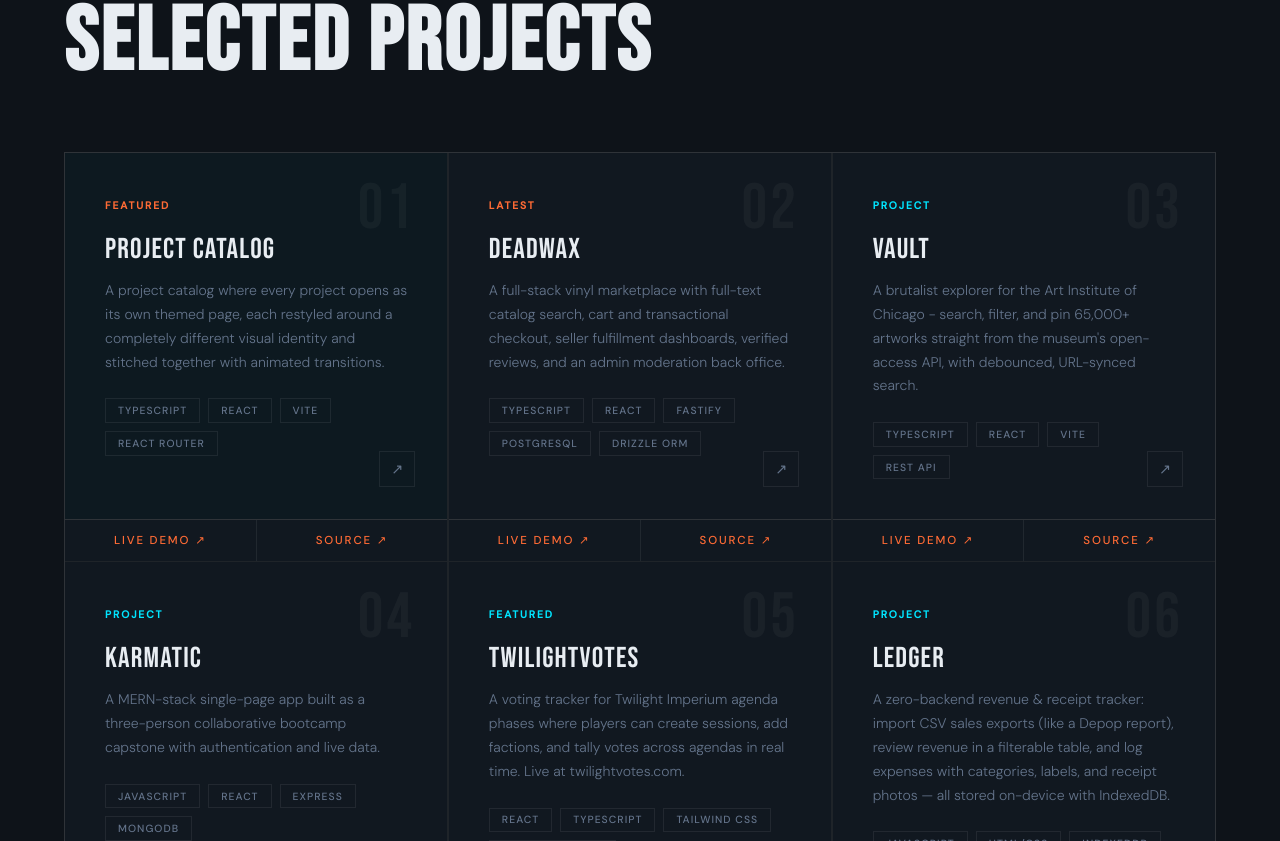
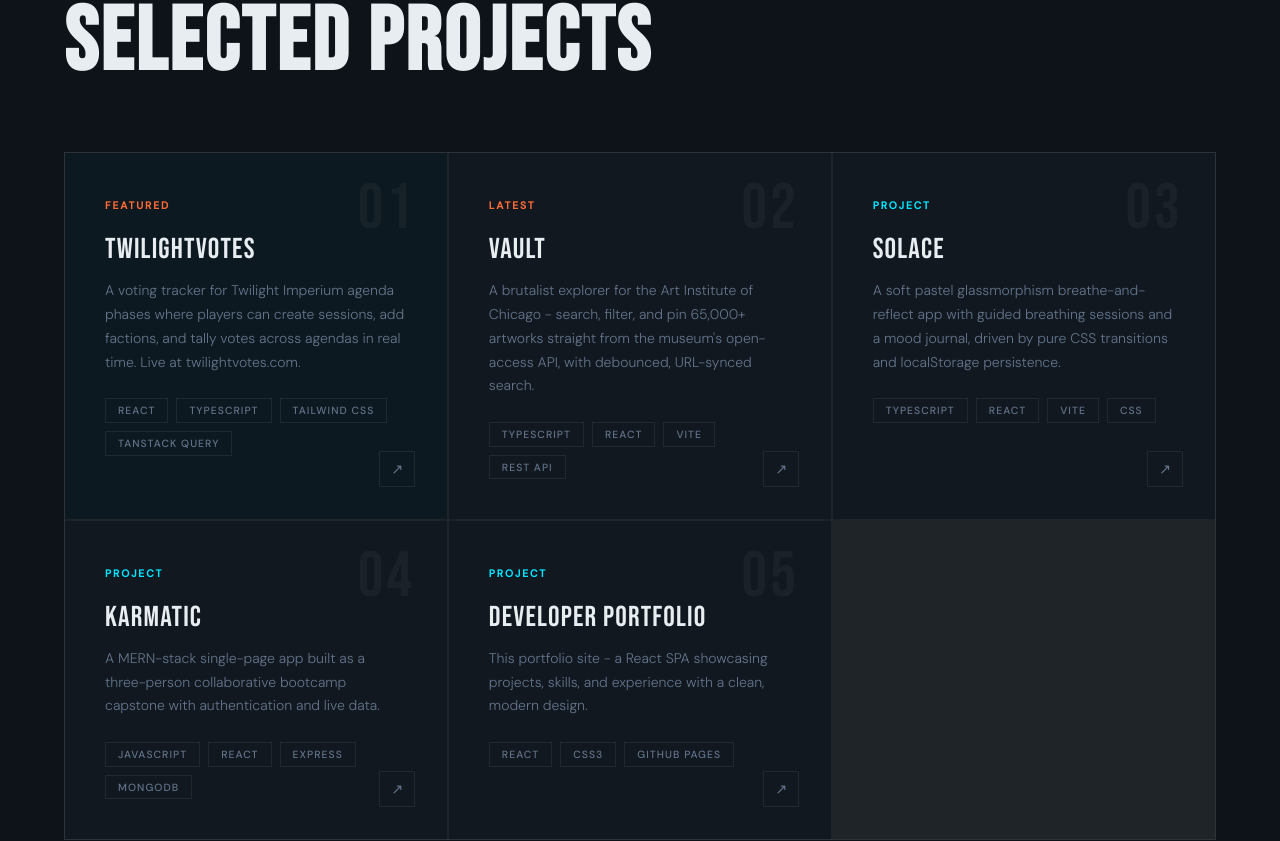
Before and after one commit to cycoconutz/new-portfolio, a React (Create React App) app: page / in a window 1280 px wide. Shown: the part 1959-2800 px from the top of the page. Built offline with nearby package versions, Linux system fonts and the light colour scheme.

Commit message:
chore: sync portfolio projects (resume v1.1.0)

```diff
--- a/src/App.js
+++ b/src/App.js
@@ -612,34 +612,28 @@ const projects = [
     id: "01",
     tag: "Featured",
     tagClass: "new",
-    title: "Project Catalog",
-    desc: "A project catalog where every project opens as its own themed page, each restyled around a completely different visual identity and stitched together with animated transitions.",
-    tech: ["TypeScript", "React", "Vite", "React Router"],
-    link: "https://cycoconutz.github.io/portfolio-tabs/",
-    live: "https://cycoconutz.github.io/portfolio-tabs/",
-    repo: "https://github.com/cycoconutz/portfolio-tabs",
+    title: "TwilightVotes",
+    desc: "A voting tracker for Twilight Imperium agenda phases where players can create sessions, add factions, and tally votes across agendas in real time. Live at twilightvotes.com.",
+    tech: ["React", "TypeScript", "Tailwind CSS", "TanStack Query"],
+    link: "https://www.twilightvotes.com/",
     featured: true,
   },
   {
     id: "02",
     tag: "Latest",
     tagClass: "new",
-    title: "Deadwax",
-    desc: "A full-stack vinyl marketplace with full-text catalog search, cart and transactional checkout, seller fulfillment dashboards, verified reviews, and an admin moderation back office.",
-    tech: ["TypeScript", "React", "Fastify", "PostgreSQL", "Drizzle ORM"],
-    link: "https://deadwax-exee.onrender.com/",
-    live: "https://deadwax-exee.onrender.com/",
-    repo: "https://github.com/cycoconutz/deadwax",
+    title: "VAULT",
+    desc: "A brutalist explorer for the Art Institute of Chicago - search, filter, and pin 65,000+ artworks straight from the museum's open-access API, with debounced, URL-synced search.",
+    tech: ["TypeScript", "React", "Vite", "REST API"],
+    link: "https://github.com/cycoconutz/vault",
   },
   {
     id: "03",
     tag: "Project",
-    title: "VAULT",
-    desc: "A brutalist explorer for the Art Institute of Chicago - search, filter, and pin 65,000+ artworks straight from the museum's open-access API, with debounced, URL-synced search.",
-    tech: ["TypeScript", "React", "Vite", "REST API"],
-    link: "https://cycoconutz.github.io/vault/",
-    live: "https://cycoconutz.github.io/vault/",
-    repo: "https://github.com/cycoconutz/vault",
+    title: "Solace",
+    desc: "A soft pastel glassmorphism breathe-and-reflect app with guided breathing sessions and a mood journal, driven by pure CSS transitions and localStorage persistence.",
+    tech: ["TypeScript", "React", "Vite", "CSS"],
+    link: "https://github.com/cycoconutz/solace",
   },
   {
     id: "04",
@@ -647,31 +641,18 @@ const projects = [
     title: "Karmatic",
     desc: "A MERN-stack single-page app built as a three-person collaborative bootcamp capstone with authentication and live data.",
     tech: ["JavaScript", "React", "Express", "MongoDB"],
-    link: "https://karmatic.onrender.com/",
-    live: "https://karmatic.onrender.com/",
-    repo: "https://github.com/cycoconutz/Karmatic",
+    link: "https://github.com/cycoconutz/Karmatic",
   },
   {
     id: "05",
-    tag: "Featured",
-    title: "TwilightVotes",
-    desc: "A voting tracker for Twilight Imperium agenda phases where players can create sessions, add factions, and tally votes across agendas in real time. Live at twilightvotes.com.",
-    tech: ["React", "TypeScript", "Tailwind CSS", "TanStack Query"],
-    link: "https://www.twilightvotes.com/",
-    live: "https://www.twilightvotes.com/",
-    repo: "https://github.com/cycoconutz/Twilight-Votes",
-  },
-  {
-    id: "06",
     tag: "Project",
-    title: "Ledger",
-    desc: "A zero-backend revenue & receipt tracker: import CSV sales exports (like a Depop report), review revenue in a filterable table, and log expenses with categories, labels, and receipt photos — all stored on-device with IndexedDB.",
-    tech: ["JavaScript", "HTML/CSS", "IndexedDB", "CSV"],
-    link: "https://cycoconutz.github.io/revenue-tracker/",
-    live: "https://cycoconutz.github.io/revenue-tracker/",
-    repo: "https://github.com/cycoconutz/revenue-tracker",
+    title: "Developer Portfolio",
+    desc: "This portfolio site - a React SPA showcasing projects, skills, and experience with a clean, modern design.",
+    tech: ["React", "CSS3", "GitHub Pages"],
+    link: "https://www.johndyates.com/",
   },
 ];
+
 
 
 const skills = [
```
